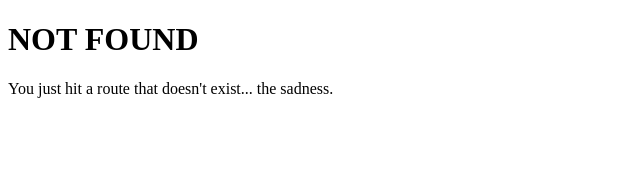
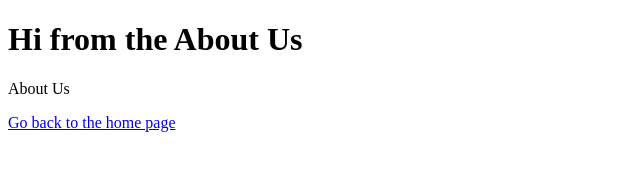
Before and after one commit to anhvoduy/gastby, a Gatsby site: page /aboutus in a window 1280 px wide. Before the commit this address had no page. Shown: the whole page, without its empty margins (0-640 px from the left). Built offline with nearby package versions, Linux system fonts and the light colour scheme; Gatsby itself is replaced by a stand-in of ours.

Commit message:
tweak page-2 => AboutUs

```diff
--- /dev/null
+++ b/src/pages/aboutus.js
@@ -0,0 +1,12 @@
+import React from 'react';
+import Link from 'gatsby-link';
+
+const AboutUs = () => (
+  <div>
+    <h1>Hi from the About Us</h1>
+    <p>About Us</p>
+    <Link to="/">Go back to the home page</Link>
+  </div>
+)
+
+export default AboutUs;
--- a/src/pages/index.js
+++ b/src/pages/index.js
@@ -6,9 +6,9 @@ const IndexPage = () => (
     <h1>Hi people</h1>
     <p>Welcome to your new Gatsby site.</p>
     <p>Now go build something great.</p>
-    <p><Link to="/page-2/">Go to page 2</Link></p>
     <p><Link to="/users/">Go to User List</Link></p>
     <p><Link to="/products/">Go to Product List</Link></p>
+    <p><Link to="/aboutus/">About Us</Link></p>
   </div>
 )
 
```
Also changed, not shown: src/pages/page-2.js (deleted, +0 -12 lines).
